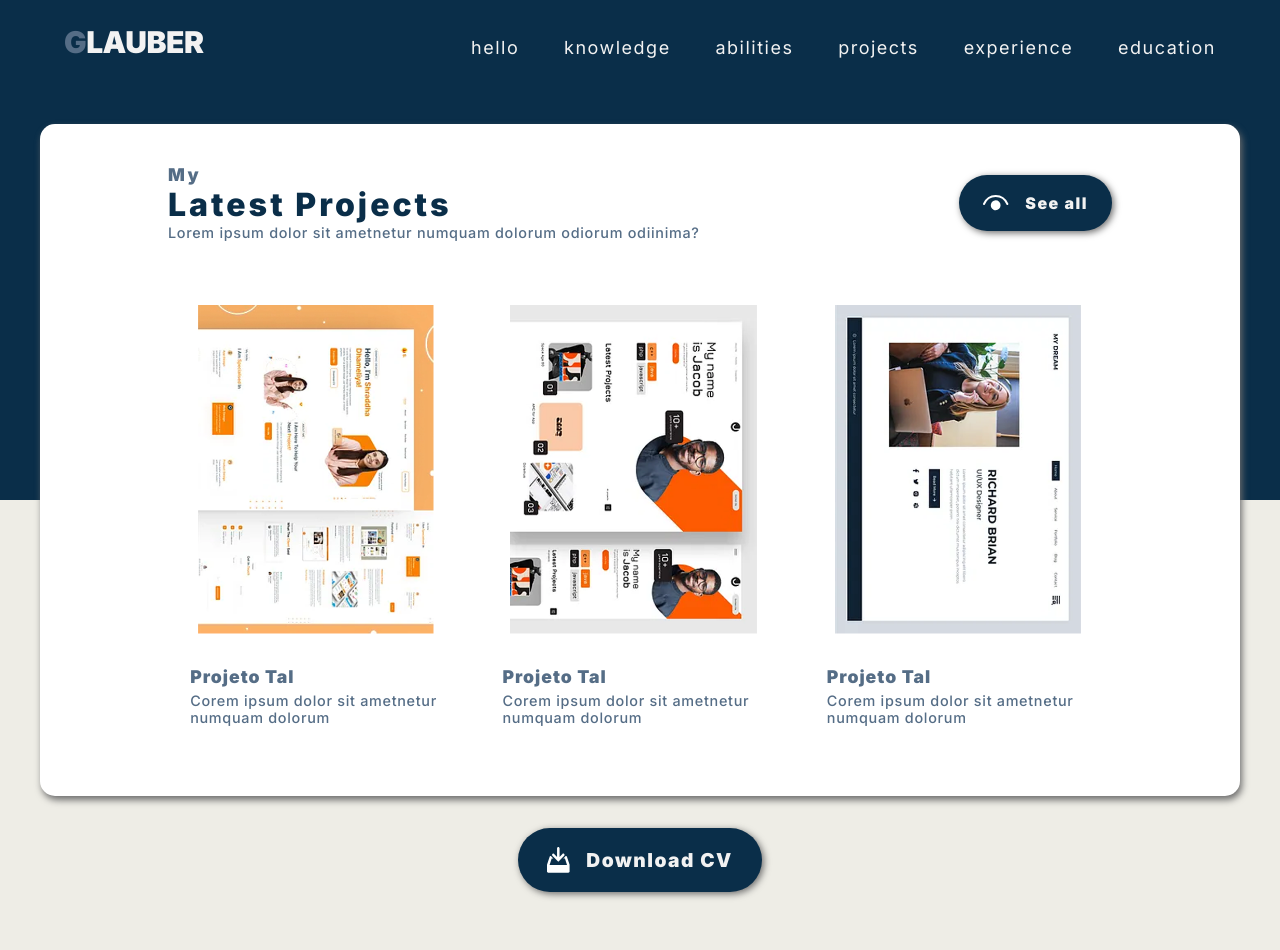
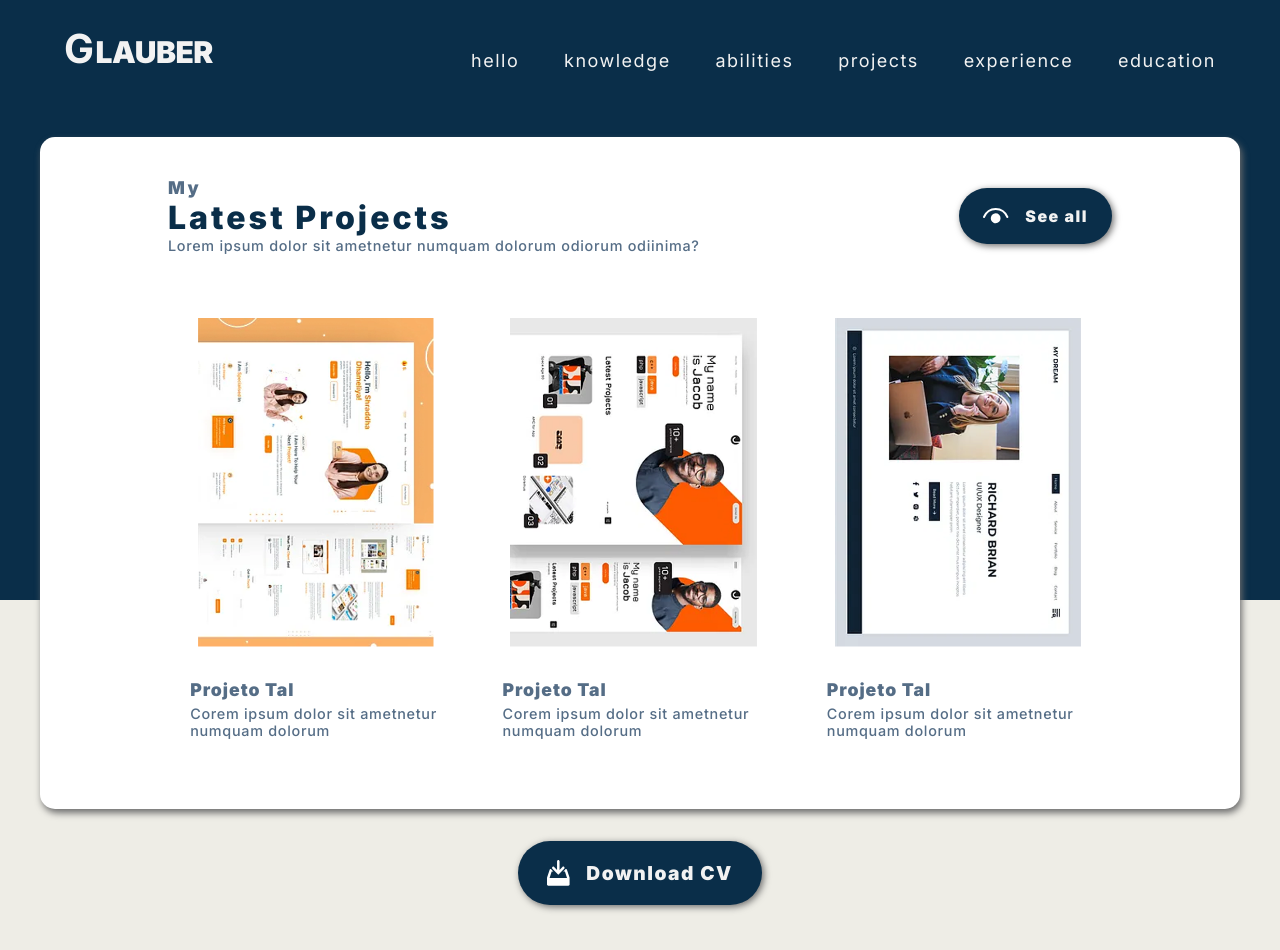
Before and after one commit to GlauberCarlos/CV-V3, a plain HTML site: page projects.html in a window 1280 px wide. Drawn offline with Linux system fonts and the light colour scheme.

Commit message:
await loading page

```diff
--- a/css/abilities.css
+++ b/css/abilities.css
@@ -1,6 +1,3 @@
-body {
-    background: linear-gradient(#0A2E49 500px, transparent 500px), #EEEDE6;
-}
 .hello-img {
     width: 50%;
     display: flex;
--- a/css/education.css
+++ b/css/education.css
@@ -1,6 +1,3 @@
-body {
-    background: linear-gradient(#0A2E49 500px, transparent 500px), #EEEDE6;
-}
 .education-img {
     width: 35%;
     display: flex;
--- a/css/experience.css
+++ b/css/experience.css
@@ -1,7 +1,3 @@
-body {
-    background: linear-gradient(#0A2E49 500px, transparent 500px), #EEEDE6;
-}
-
 .hello {
     display: flex;
     flex-direction: column;
--- a/css/header.css
+++ b/css/header.css
@@ -17,7 +17,10 @@ header {
 }
 
 .logo::first-letter {
-    color: #556D86;
+    font-size: 2.5rem;
+    font-weight: 700;
+    margin-right: 2px;
+    color: #f2f2f2;
 }
 
 .header-links {
--- a/css/knowledge.css
+++ b/css/knowledge.css
@@ -1,7 +1,3 @@
-body {
-    background: linear-gradient(#0A2E49 500px, transparent 500px), #EEEDE6;
-}
-
 .hello-text {
     width: 50%;
     height: 100%;
--- a/css/main.css
+++ b/css/main.css
@@ -8,9 +8,13 @@ body {
     margin: 0;
     background: linear-gradient(#0A2E49 600px, transparent 600px), #EEEDE6;
     background-repeat: no-repeat;
-
     min-height: 100vh;
     background-size: 100% 100%;
+    visibility: hidden;
+}
+
+body.ready {
+    visibility: visible;
 }
 
 .hello {
--- a/css/projects.css
+++ b/css/projects.css
@@ -1,7 +1,3 @@
-body {
-    background: linear-gradient(#0A2E49 500px, transparent 500px), #EEEDE6;
-}
-
 .hello {
     display: flex;
     flex-direction: column;
--- a/script/script.js
+++ b/script/script.js
@@ -3,6 +3,7 @@ async function partials() {
     document.getElementById("footer").innerHTML = await (await fetch("../partials/footer.html")).text();
 
     initMenu();
+    document.body.classList.add("ready");
 }
 
 function initMenu() {
```
